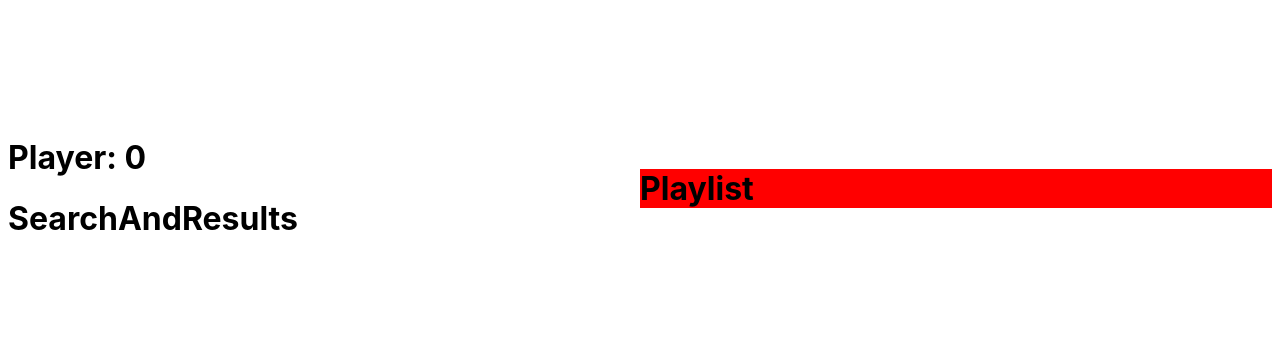
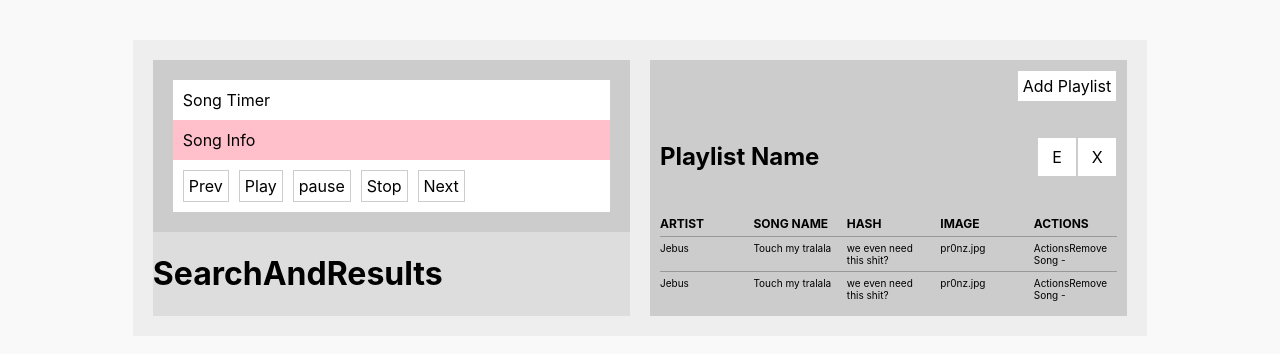
Before and after one commit to LogicHappens/musical-conquest, a Next.js app: page / in a window 1280 px wide. Shown: the part 212-566 px from the top of the page. Built offline with nearby package versions, Linux system fonts and the light colour scheme.

Commit message:
layout part 1: player + playlist basics

```diff
--- a/components/player.js
+++ b/components/player.js
@@ -1,11 +1,23 @@
+import styles from '../styles/player.module.sass'
 import { useState } from 'react'
+
 
 const Player = () => {
     const [counter, setCounter] = useState(0)
 
     return(
-        <div className="player">
-            <h1 onClick={()=>setCounter(counter+1)}>Player: {counter}</h1>
+        <div className={styles.player}>
+            <span className={styles.player_screen}>
+                <span className={styles.player_screen_songTimer}>Song Timer</span>
+                <span className={styles.player_screen_songInfo}>Song Info</span>
+            </span>
+            <span className={styles.player_controls}>
+                <span className={styles.player_controls_prev}>Prev</span>
+                <span className={styles.player_controls_play}>Play</span>
+                <span className={styles.player_controls_pause}>pause</span>
+                <span className={styles.player_controls_stop}>Stop</span>
+                <span className={styles.player_controls_next}>Next</span>
+            </span>
         </div>
     )
 }
--- a/components/playlist.js
+++ b/components/playlist.js
@@ -3,7 +3,41 @@ import styles from '../styles/playlist.module.sass'
 const Playlist = () => {
     return(
         <div className={styles.playlist}>
-            <h1>Playlist</h1>
+            <div className={styles.playlist_controls}>
+                <a href="#" className={styles.playlist_controls_add}>Add Playlist</a>
+            </div>
+            <div className={styles.playlist_header}>
+                <h2 className={styles.playlist_header_name}>Playlist Name</h2>
+                <a href="#" className={styles.playlist_header_edit}>E</a>
+                <a href="#" className={styles.playlist_header_remove}>X</a>
+            </div>
+            <ul className={styles.playlist_list}>
+                <li class={styles.playlist_list_headers}>
+                    <span className={styles.song_artist}>Artist</span>
+                    <span className={styles.song_name}>Song Name</span>
+                    <span className={styles.song_hash}>Hash</span>
+                    <span className={styles.song_image}>Image</span>
+                    <span className={styles.song_actions}>Actions</span>
+                </li>
+                <li class={styles.playlist_list_song}>
+                    <span className={styles.song_artist}>Jebus</span>
+                    <span className={styles.song_name}>Touch my tralala</span>
+                    <span className={styles.song_hash}>we even need this shit?</span>
+                    <span className={styles.song_image}>pr0nz.jpg</span>
+                    <span className={styles.song_actions}>Actions
+                        <a href="#" className={styles.playlist_song_remove}>Remove Song -</a>
+                    </span>
+                </li>
+                <li class={styles.playlist_list_song}>
+                    <span className={styles.song_artist}>Jebus</span>
+                    <span className={styles.song_name}>Touch my tralala</span>
+                    <span className={styles.song_hash}>we even need this shit?</span>
+                    <span className={styles.song_image}>pr0nz.jpg</span>
+                    <span className={styles.song_actions}>Actions
+                        <a href="#" className={styles.playlist_song_remove}>Remove Song -</a>
+                    </span>
+                </li>
+            </ul>
         </div>
     )
 }
--- a/pages/index.js
+++ b/pages/index.js
@@ -13,7 +13,7 @@ export default function Home() {
         <link rel="icon" href="/favicon.ico" />
       </Head>
 
-      <main className={styles.main}>
+      <div className={styles.main}>
         <div className={styles.left}>
           <Player />
           <SearchAndResults />
@@ -21,7 +21,7 @@ export default function Home() {
         <div className={styles.right}>
           <Playlist />
         </div>
-      </main>
+      </div>
     </div>
   )
 }
--- a/styles/Home.module.sass
+++ b/styles/Home.module.sass
@@ -1,119 +1,22 @@
 .container
-  min-height: 100vh
-  padding: 0 0.5rem
-  display: flex
-  justify-content: center
-  align-items: center
+      display: flex
+      flex-direction: row
+      justify-content: center
+      align-items: center
+      width: 100%
+      background: #f9f9f9
+      min-height: 100vh
 
+      .main
+            background: #eee
+            padding: 20px
+            display: flex
+            gap: 0 20px
 
-.main
-  padding: 5rem 0
-  flex: 1
-  display: flex
-  justify-content: center
-  align-items: center
-  .left
-    width: 50%
-  .right
-    width: 50%
-
-
-.footer
-  width: 100%
-  height: 100px
-  border-top: 1px solid #eaeaea
-  display: flex
-  justify-content: center
-  align-items: center
-
-
-.footer a
-  display: flex
-  justify-content: center
-  align-items: center
-  flex-grow: 1
-
-
-.title a
-  color: #0070f3
-  text-decoration: none
-
-
-.title a:hover,
-.title a:focus,
-.title a:active
-  text-decoration: underline
-
-
-.title
-  margin: 0
-  line-height: 1.15
-  font-size: 4rem
-
-
-.title,
-.description
-  text-align: center
-
-
-.description
-  line-height: 1.5
-  font-size: 1.5rem
-
-
-.code
-  background: #fafafa
-  border-radius: 5px
-  padding: 0.75rem
-  font-size: 1.1rem
-  font-family: Menlo, Monaco, Lucida Console, Liberation Mono, DejaVu Sans Mono, Bitstream Vera Sans Mono, Courier New, monospace
-
-
-.grid
-  display: flex
-  align-items: center
-  justify-content: center
-  flex-wrap: wrap
-  max-width: 800px
-  margin-top: 3rem
-
-
-.card
-  margin: 1rem
-  padding: 1.5rem
-  text-align: left
-  color: inherit
-  text-decoration: none
-  border: 1px solid #eaeaea
-  border-radius: 10px
-  transition: color 0.15s ease, border-color 0.15s ease
-  width: 45%
-
-
-.card:hover,
-.card:focus,
-.card:active
-  color: #0070f3
-  border-color: #0070f3
-
-
-.card h2
-  margin: 0 0 1rem 0
-  font-size: 1.5rem
-
-
-.card p
-  margin: 0
-  font-size: 1.25rem
-  line-height: 1.5
-
-
-.logo
-  height: 1em
-  margin-left: 0.5rem
-
-
-@media (max-width: 600px)
-  .grid
-    width: 100%
-    flex-direction: column
+            box-sizing: border-box
+            .left
+                  background: #ddd
+                  width: 50%
+            .right
+                  background: #ccc
+                  width: 50%
--- /dev/null
+++ b/styles/player.module.sass
@@ -0,0 +1,28 @@
+.player
+    background: #ccc
+    display: flex
+    flex-direction: column
+    padding: 20px
+    box-sizing: border-box
+    &_screen
+        background: pink
+        &_songTimer
+            width: 100%
+            display: block
+            padding: 10px
+            background: #fff
+        &_songInfo
+            display: block
+            padding: 10px
+
+    &_controls
+        background: white
+        display: flex
+        flex-direction: row
+        gap: 0 10px
+        padding: 10px
+        box-sizing: border-box
+
+        span
+            padding: 5px
+            border: 1px solid #ccc
--- a/styles/playlist.module.sass
+++ b/styles/playlist.module.sass
@@ -1,2 +1,54 @@
 .playlist
-    background: red
+    display: flex
+    flex-direction: column
+    &_controls
+        display: flex
+        justify-content: flex-end
+        padding: 10px
+        &_add
+            background: #fff
+            padding: 5px
+            border: 1px solid #ccc
+    &_header
+        display: flex
+        justify-content: flex-end
+        align-items: center
+        padding: 10px
+        box-sizing: border-box
+        &_name
+            margin-right: auto
+        &_edit,
+        &_remove
+            //font-size: 0
+            width: 40px
+            height: 40px
+            background: #fff
+            padding: 5px
+            display: flex
+            justify-content: center
+            align-items: center
+            border: 1px solid #ccc
+    &_list
+        padding: 10px
+        box-sizing: border-box
+        margin: 0
+        list-style: none
+        display: flex
+        flex-direction: column
+        li
+            display: grid
+            grid-template-columns: 1fr 1fr 1fr 1fr 1fr
+            grid-template-rows: 1fr
+            grid-gap: 0 10px
+            border-bottom: 1px solid #999
+            padding: 5px 0
+            &:last-of-type
+                border-bottom: none
+        &_headers
+            span
+                font-size: 12px
+                text-transform: uppercase
+                font-weight: bold
+        &_song
+            span
+                font-size: 10px
```
